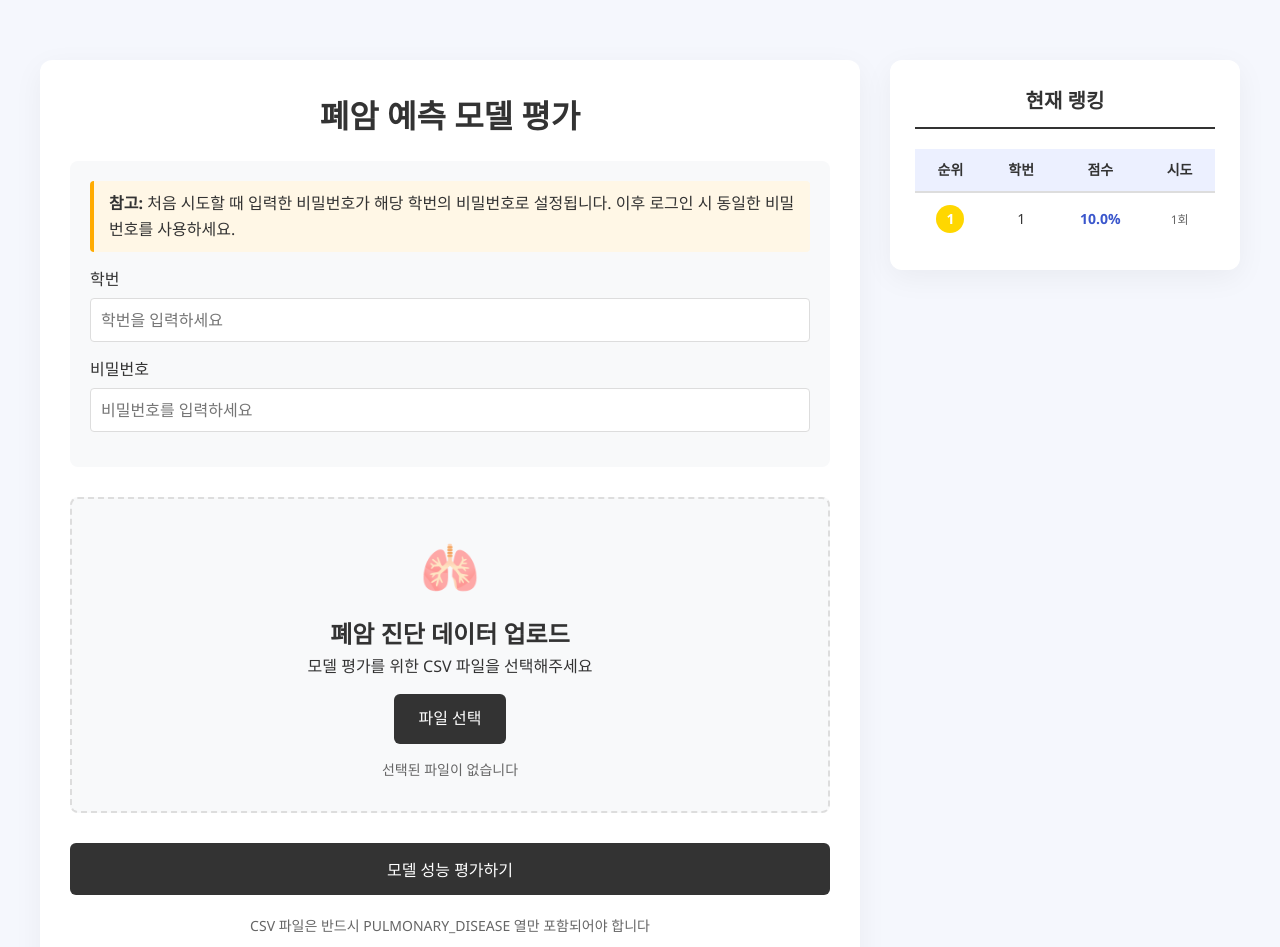
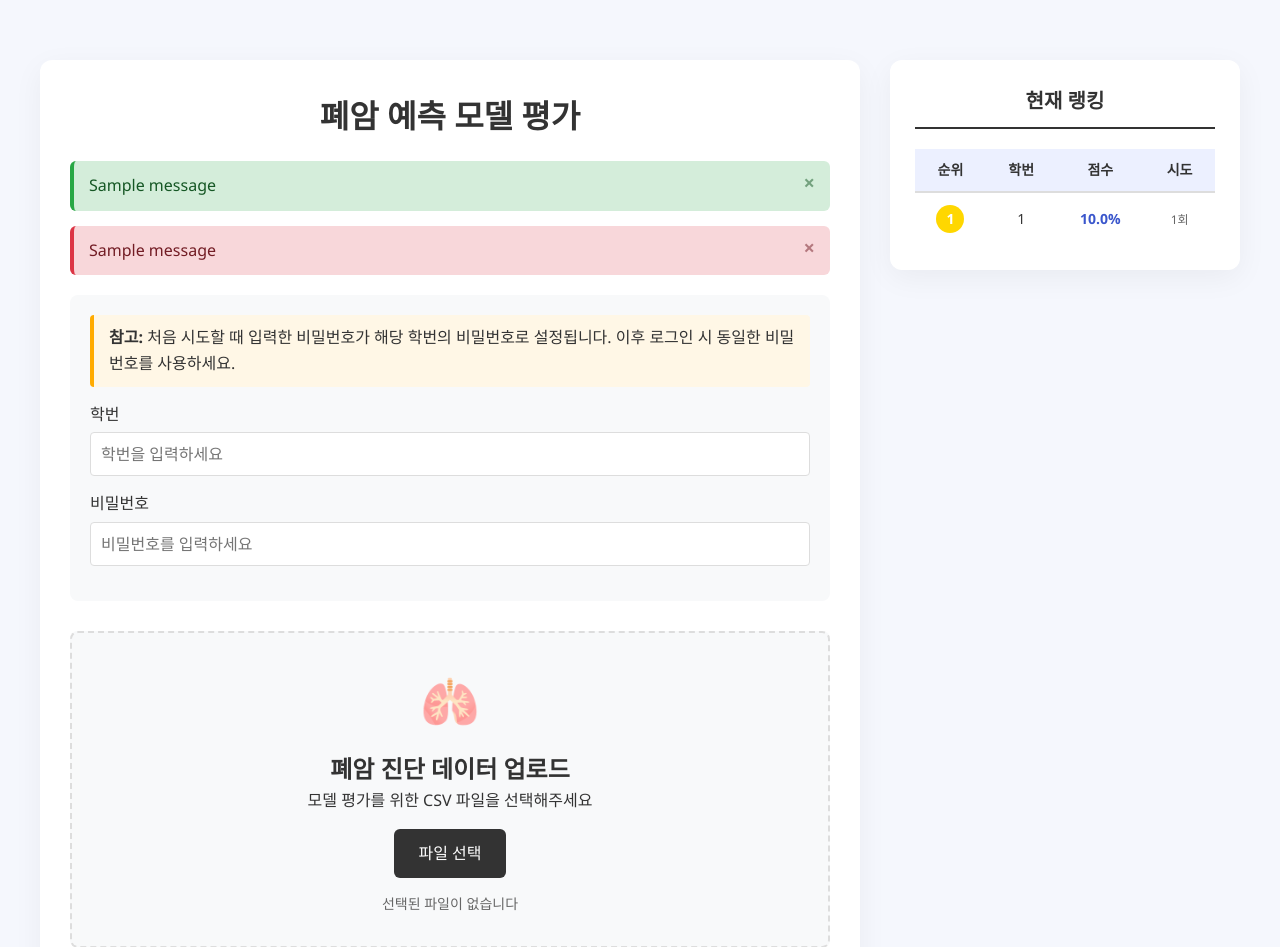
Before and after one commit to kmgyu/machine-grader, a Flask app: page / in a window 1280 px wide. Shown: the top 947 px of the page. Run offline with Flask 3, Linux system fonts and the light colour scheme; tables that the repository leaves empty hold one stand-in row (values such as "Sample post"); one stand-in notice (Sample message) is shown; some libraries are stand-ins or nearby versions.

Commit message:
랭킹 추가가

```diff
--- a/tasty.py
+++ b/tasty.py
@@ -139,7 +139,8 @@ def results():
             save_score(student_number,score)
             return render_template('results.html',
                                    student_id=request.form['student_id'],
-                                    score=score)
+                                    score=score,
+                                    rank = get_current_ranking(student_number, score))
                                     # prediction=y,
                                     # probability=round(proba*100, 2))
         else: # login failed
--- a/templates/results.html
+++ b/templates/results.html
@@ -189,8 +189,7 @@
 
         <div class="rank-container">
           <div class="rank-title">현재 순위</div>
-          <!-- <div class="rank-value">{{ rank }}위</div>
-          <div class="rank-total">총 {{ total_participants }}명 중</div> -->
+          <div class="rank-value">{{ rank }}위</div>
         </div>
       </div>
 
--- a/templates/reviewform.html
+++ b/templates/reviewform.html
@@ -5,6 +5,60 @@
     <meta name="viewport" content="width=device-width, initial-scale=1.0">
     <title>폐암 예측 모델 평가</title>
     <style>
+      .flash-messages {
+        margin-bottom: 20px;
+      }
+
+      .flash-message {
+        padding: 12px 15px;
+        margin-bottom: 15px;
+        border-radius: 6px;
+        font-weight: 500;
+        animation: fadeIn 0.5s ease-in-out;
+      }
+
+      .flash-error {
+        background-color: #f8d7da;
+        color: #721c24;
+        border-left: 4px solid #dc3545;
+      }
+
+      .flash-success {
+        background-color: #d4edda;
+        color: #155724;
+        border-left: 4px solid #28a745;
+      }
+
+      .flash-info {
+        background-color: #d1ecf1;
+        color: #0c5460;
+        border-left: 4px solid #17a2b8;
+      }
+
+      .flash-warning {
+        background-color: #fff3cd;
+        color: #856404;
+        border-left: 4px solid #ffc107;
+      }
+
+      @keyframes fadeIn {
+        from { opacity: 0; transform: translateY(-10px); }
+        to { opacity: 1; transform: translateY(0); }
+      }
+
+      .flash-close {
+        float: right;
+        font-size: 20px;
+        font-weight: bold;
+        line-height: 1;
+        cursor: pointer;
+        opacity: 0.5;
+        transition: opacity 0.3s;
+      }
+
+      .flash-close:hover {
+        opacity: 1;
+      }
       :root {
         --primary: #333;
         --primary-dark: #3a56cc;
@@ -317,7 +371,30 @@
     <div class="container">
       <div class="main-content">
         <h1>폐암 예측 모델 평가</h1>
+        <!-- 플래시 메시지 표시 영역 -->
+        <div class="flash-messages">
+          {% with messages = get_flashed_messages(with_categories=true) %}
+            {% if messages %}
+              {% for category, message in messages %}
+                <div class="flash-message {% if category == 'error' %}flash-error{% elif category == 'success' %}flash-success{% elif category == 'info' %}flash-info{% elif category == 'warning' %}flash-warning{% else %}flash-info{% endif %}">
+                  {{ message }}
+                  <span class="flash-close" onclick="this.parentElement.style.display='none'">&times;</span>
+                </div>
+              {% endfor %}
+            {% endif %}
+          {% endwith %}
 
+          {% with messages = get_flashed_messages() %}
+            {% if messages %}
+              {% for message in messages %}
+                <div class="flash-message flash-error">
+                  {{ message }}
+                  <span class="flash-close" onclick="this.parentElement.style.display='none'">&times;</span>
+                </div>
+              {% endfor %}
+            {% endif %}
+          {% endwith %}
+        </div>
         <form method="post" action="/results" enctype="multipart/form-data">
           {{ form.hidden_tag() if form }}
 
@@ -470,6 +547,7 @@
           }
         });
       });
+
     </script>
   </body>
 </html>
```
